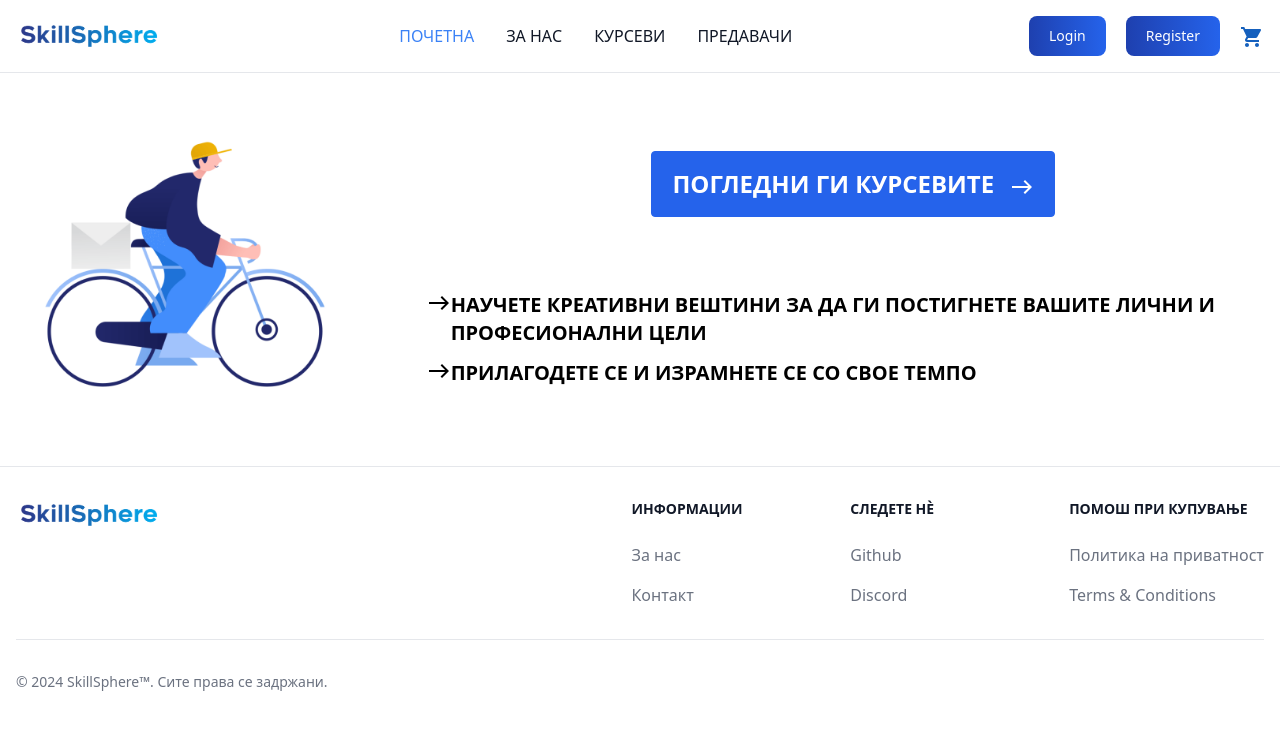
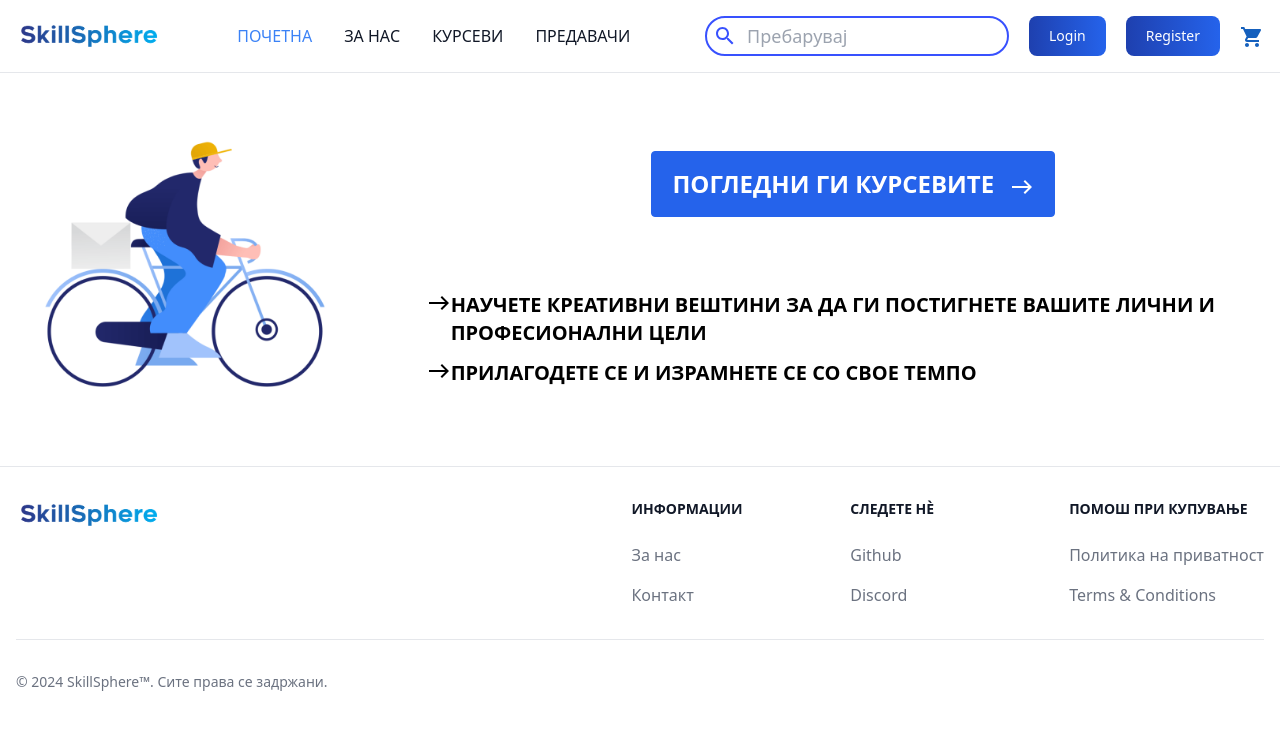
Before and after one commit to Team-27-CoursesApp/frontend, a React (Vite) app in the folder coursesApp/: page / in a window 1280 px wide. Shown: the top 730 px of the page. Built offline with nearby package versions, Linux system fonts and the light colour scheme.

Commit message:
T2C-57: fix layout

```diff
--- a/coursesApp/src/Components/Header/Header.jsx
+++ b/coursesApp/src/Components/Header/Header.jsx
@@ -3,6 +3,7 @@ import {Link} from 'react-router-dom';
 import color_logo_no_background from '../../assets/LogoInfo/Logo Files/For Web/png/color_logo_no_background.png';
 import ShoppingCartIcon from '@mui/icons-material/ShoppingCart';
 import FormatAlignJustifyIcon from '@mui/icons-material/FormatAlignJustify';
+import Search from "../Search/Search";
 
 const Header = (props) => {
     const [showHeader, setShowHeader] = useState(false);
@@ -24,6 +25,7 @@ const Header = (props) => {
                             <FormatAlignJustifyIcon />
                         </button>
                     </div>
+
                     <div
                         className={`lg:flex lg:order-2 space-x-3 lg:space-x-0 rtl:space-x-reverse ${showHeader ? 'flex' : 'hidden'}`}>
                         <ul className="flex flex-col p-4 lg:p-0 font-medium border border-gray-100 rounded-lg bg-light-50 lg:space-x-8 rtl:space-x-reverse lg:flex-row md:mt-0 lg:border-0 lg:bg-white light:bg-gray-800 lg:light:bg-gray-900 light:border-gray-700">
@@ -46,9 +48,12 @@ const Header = (props) => {
                             </li>
                         </ul>
                     </div>
+
                     <div
                         className={`md:flex md:order-2 space-x-3 md:space-x-0 rtl:space-x-reverse`}>
-                        <div className="flex space-x-3 align-center items-center">
+                        <Search />
+
+                        <div className="flex space-x-3 align-center items-center pl-5">
                             <Link to="/login">
                                 <button
                                     type="button"
@@ -67,7 +72,9 @@ const Header = (props) => {
                                 <ShoppingCartIcon sx={{color: "#1560BD"}}/>
                             </Link>
                         </div>
+
                     </div>
+
                 </div>
             </nav>
         </header>
```
